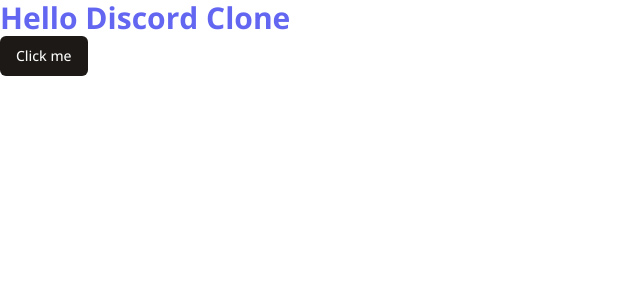
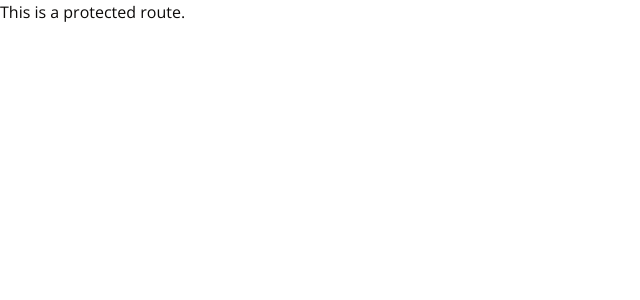
Before and after one commit to sangwopark19/discord-clone, a Next.js app: page / in a window 1280 px wide. Shown: the top 300 px of the page, without its empty margins (0-640 px from the left). Built offline with nearby package versions, Linux system fonts and the light colour scheme.

Commit message:
.env gitignore추가

```diff
--- /dev/null
+++ b/app/(auth)/(routes)/register/page.tsx
@@ -0,0 +1,9 @@
+const RegisterPage = () => {
+	return (
+		<div>
+			Register!
+		</div>
+	 );
+}
+
+export default RegisterPage;
--- /dev/null
+++ b/app/(auth)/layout.tsx
@@ -0,0 +1,9 @@
+const AuthLayout = ({children}: {children: React.ReactNode}) => {
+	return (
+		<div className="bg-red-500 h-full">
+			{children}
+		</div>
+	  );
+}
+
+export default AuthLayout;
--- /dev/null
+++ b/app/(main)/(routes)/page.tsx
@@ -0,0 +1,9 @@
+
+
+export default function Home() {
+  return (
+    <div>
+      This is a protected route.
+    </div>
+  )
+}
--- a/app/page.tsx
+++ /dev/null
@@ -1,16 +0,0 @@
-import { Button } from "@/components/ui/button";
-import { cn } from "@/lib/utils";
-
-
-export default function Home() {
-  return (
-    <div>
-      <p className='text-3xl font-bold text-indigo-500'>
-        Hello Discord Clone
-      </p>
-      <Button>
-        Click me
-      </Button>
-    </div>
-  )
-}
--- a/app/test/page.tsx
+++ /dev/null
@@ -1,7 +0,0 @@
-const TestPage = () => {
-	return (
-		<div>Test Page!</div>
-	 );
-}
-
-export default TestPage;
```
Also changed, not shown: app/(auth)/(routes)/login/page.tsx (renamed from app/(auth)/login/page.tsx), 1 other file (tests, documents, lock files or other folders).
